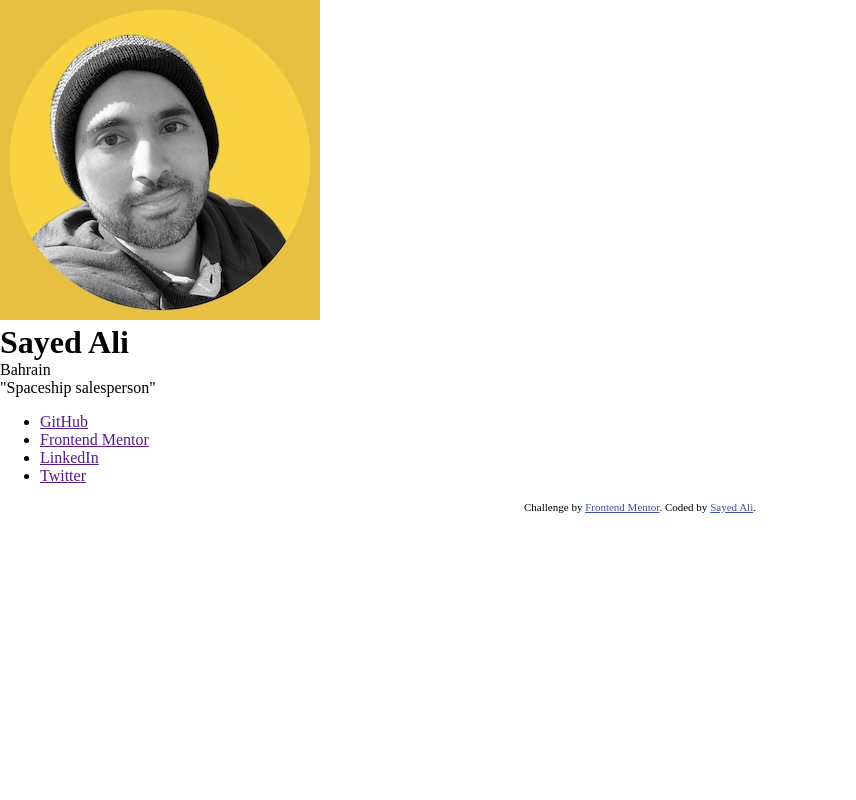
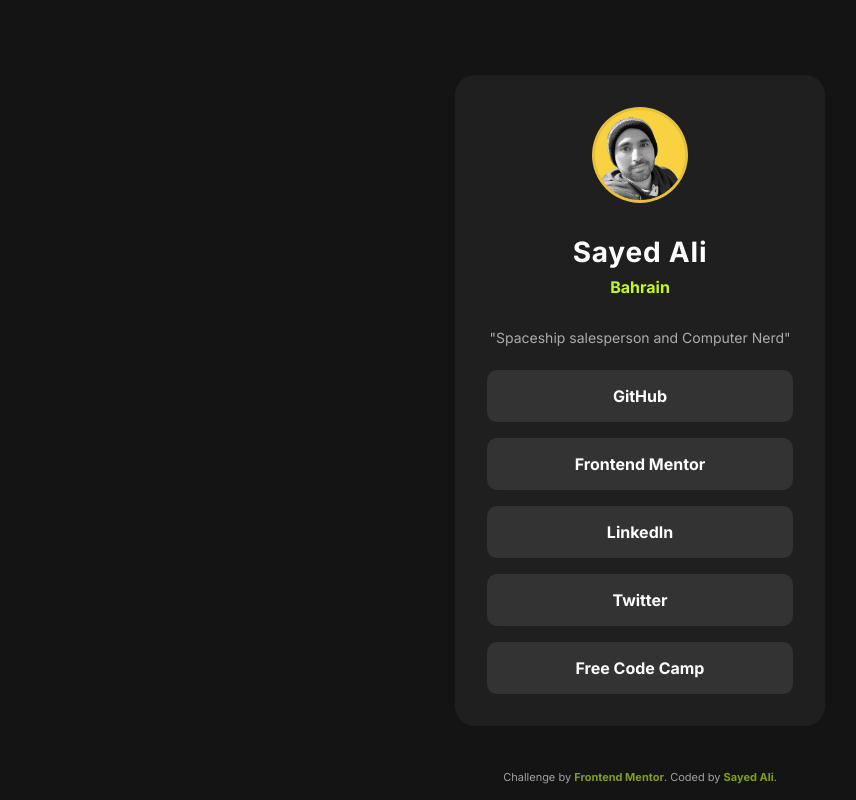
Before and after one commit to sydalwedaie/fem-social-links-profile, a plain HTML site: page index.html in a window 1280 px wide. Shown: the whole page, without its empty margins (0-856 px from the left). Drawn offline with Linux system fonts and the light colour scheme.

Commit message:
Finalize styles.

```diff
--- a/index.css
+++ b/index.css
@@ -9,9 +9,19 @@ html,
 body,
 p,
 h1,
-h2 {
+h2,
+ul,
+li {
   padding: 0;
   margin: 0;
+}
+
+a {
+  text-decoration: none;
+}
+
+li {
+  list-style-type: none;
 }
 
 /* Global */
@@ -22,10 +32,108 @@ h2 {
   --color-grey-900: hsl(0, 0%, 8%);
 }
 
+html {
+  font-family: "Inter", sans-serif;
+  font-optical-sizing: auto;
+}
+
+/* Page Layout */
+.container {
+  background-color: var(--color-grey-900);
+}
+
+main {
+  display: flex;
+  justify-content: center;
+  align-items: center;
+  height: 100vh;
+  padding-inline: 24px;
+}
+
+/* Card */
+.card {
+  padding: 24px;
+  color: white;
+  background-color: var(--color-grey-800);
+  border-radius: 20px;
+  width: 100%;
+  max-width: 370px;
+  text-align: center;
+}
+
+.profile-info {
+  display: flex;
+  flex-direction: column;
+  gap: 24px;
+  align-items: center;
+  margin-bottom: 24px;
+}
+
+.profile__avatar {
+  width: 96px;
+  border-radius: 50%;
+}
+
+.profile__name {
+  font-size: 28px;
+  letter-spacing: 0.8px;
+}
+
+.profile__location {
+  color: var(--color-green);
+  margin-top: 8px;
+  font-weight: 700;
+}
+
+.profile__tagline {
+  font-size: 14px;
+  color: #adacac;
+}
+.social-links {
+  display: flex;
+  flex-direction: column;
+  gap: 16px;
+}
+
+.social-item a {
+  display: block;
+  background-color: var(--color-grey-700);
+  padding: 16px 8px;
+  border-radius: 10px;
+  color: white;
+  font-weight: 700;
+  transition: all 0.3s ease-in-out;
+}
+
+.social-link:hover {
+  color: var(--color-grey-900);
+  background-color: var(--color-green);
+}
+
+/* Footer */
 .attribution {
   font-size: 11px;
+  position: absolute;
+  bottom: 0;
+  color: white;
+  padding: 16px;
+  width: 100%;
   text-align: center;
+  background-color: var(--color-grey-900);
+  opacity: 0.6;
+  a {
+    color: var(--color-green);
+    font-weight: 700;
+  }
 }
-.attribution a {
-  color: hsl(228, 45%, 44%);
+
+/* Media Queries */
+@media (min-width: 460px) {
+  .card {
+    padding: 32px;
+  }
+
+  .profile-info {
+    gap: 32px;
+  }
 }
--- a/index.html
+++ b/index.html
@@ -9,6 +9,13 @@
       type="image/png"
       sizes="32x32"
       href="./assets/images/favicon-32x32.png"
+    />
+
+    <link rel="preconnect" href="https://fonts.googleapis.com" />
+    <link rel="preconnect" href="https://fonts.gstatic.com" crossorigin />
+    <link
+      href="https://fonts.googleapis.com/css2?family=Inter:ital,opsz,wght@0,14..32,100..900;1,14..32,100..900&display=swap"
+      rel="stylesheet"
     />
 
     <link rel="stylesheet" href="/index.css" />
@@ -25,15 +32,55 @@
               alt="avatar"
               class="profile__avatar"
             />
-            <h1 class="profile__name">Sayed Ali</h1>
-            <p class="profile__location">Bahrain</p>
-            <p class="profile__tagline">"Spaceship salesperson"</p>
+            <div>
+              <h1 class="profile__name">Sayed Ali</h1>
+              <p class="profile__location">Bahrain</p>
+            </div>
+            <p class="profile__tagline">
+              "Spaceship salesperson and Computer Nerd"
+            </p>
           </div>
           <ul class="social-links">
-            <li><a href="" class="social-link">GitHub</a></li>
-            <li><a href="" class="social-link">Frontend Mentor</a></li>
-            <li><a href="" class="social-link">LinkedIn</a></li>
-            <li><a href="" class="social-link">Twitter</a></li>
+            <li class="social-item">
+              <a
+                href="https://github.com/sydalwedaie"
+                target="_blank"
+                class="social-link"
+                >GitHub</a
+              >
+            </li>
+            <li class="social-item">
+              <a
+                href="https://www.frontendmentor.io/profile/sydalwedaie"
+                target="_blank"
+                class="social-link"
+                >Frontend Mentor</a
+              >
+            </li>
+            <li class="social-item">
+              <a
+                href="https://www.linkedin.com/in/sydalwedaie/"
+                target="_blank"
+                class="social-link"
+                >LinkedIn</a
+              >
+            </li>
+            <li class="social-item">
+              <a
+                href="https://x.com/sydalwedaie"
+                target="_blank"
+                class="social-link"
+                >Twitter</a
+              >
+            </li>
+            <li class="social-item">
+              <a
+                href="https://www.freecodecamp.org/sydalwedaie"
+                target="_blank"
+                class="social-link"
+                >Free Code Camp</a
+              >
+            </li>
           </ul>
         </div>
       </main>
```
